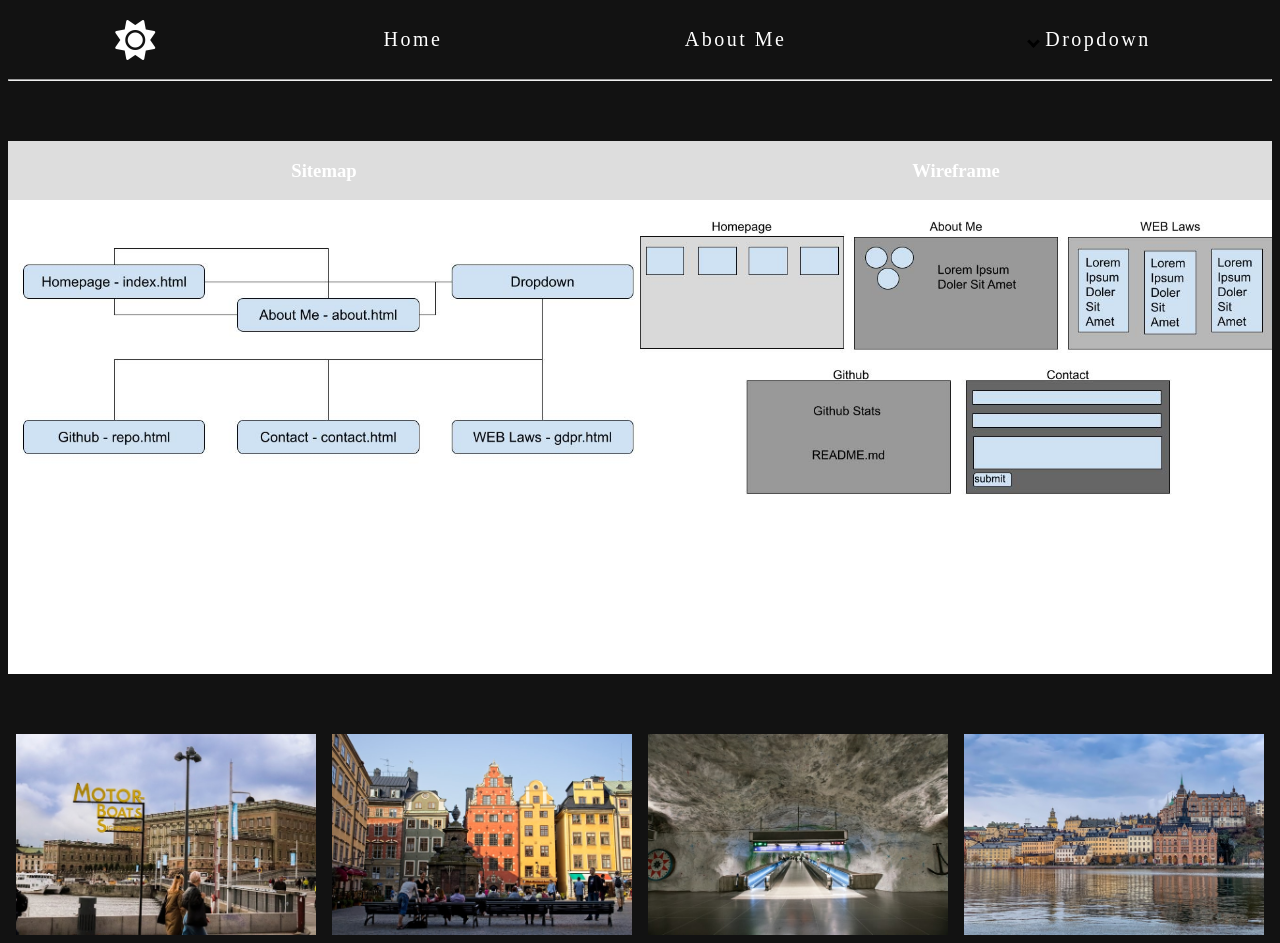
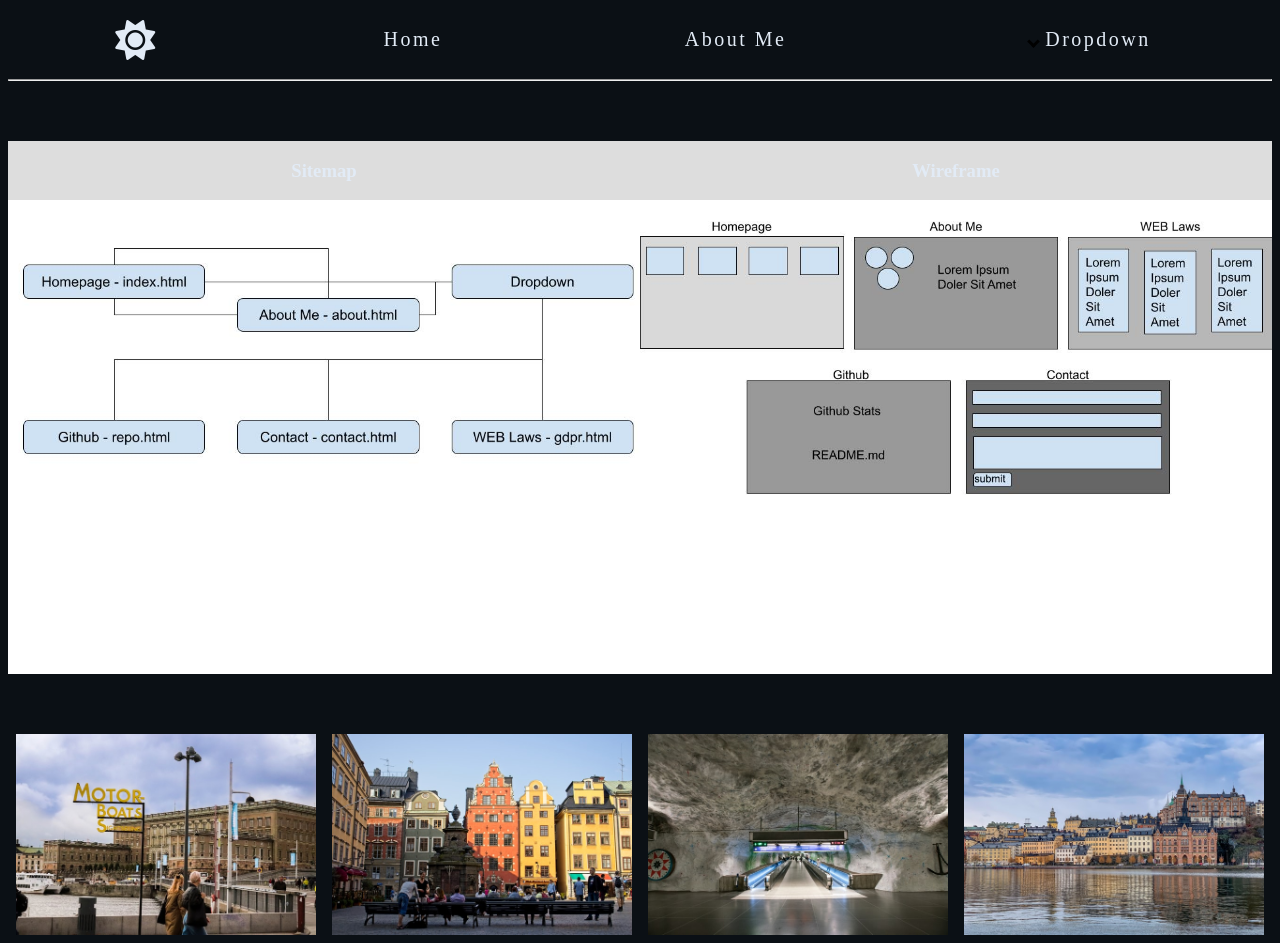
Before and after one commit to cameron-jordan20/slut-projekt, a plain HTML site: page index.html in a window 1280 px wide. Both pictures are taken after a click on the button 131 px from the left and 39 px from the top of the page. Drawn offline with Linux system fonts and the light colour scheme; some packages are replaced by stand-ins of ours; a script that the page names is missing.

Commit message:
README & darkmode colors

```diff
--- a/css/navbar.css
+++ b/css/navbar.css
@@ -335,24 +335,24 @@
   }
   /* Dark Theme */
   body.dark-theme {
-    color: white !important;
-    background: #121212 !important;
+    color: #e2ebf6 !important;
+    background: #0b1015 !important;
   }
   body.dark-theme a {
-    color: white !important;
+    color: #e2ebf6 !important;
   }
   body.dark-theme header .navbar a .active {
     color: #6c9dd4;
   }
   body.dark-theme .dropbtn {
-    color: white;
+    color: #e2ebf6;
   }
   body.dark-theme .dropdown-content a {
-    color: black !important;
+    color: #0b1015 !important;
   }
   /* Dark Theme Button */
   .btn-toggle {
-    color: black;
+    color: #0b1015;
     background: none;
     border: none;
   }
@@ -360,7 +360,7 @@
     display: none;
   }
   body.dark-theme .btn-toggle {
-    color: white;
+    color: #e2ebf6;
   }
   body.dark-theme .btn-toggle .fa-sun {
     display: contents;
```
Also changed, not shown: css/gdpr.css (+0 -7 lines), repo.html (+1 -12 lines), images/slut-projekt-qr.png (added), javascript/darkmode.js (line endings or trailing spaces), 1 other file.
